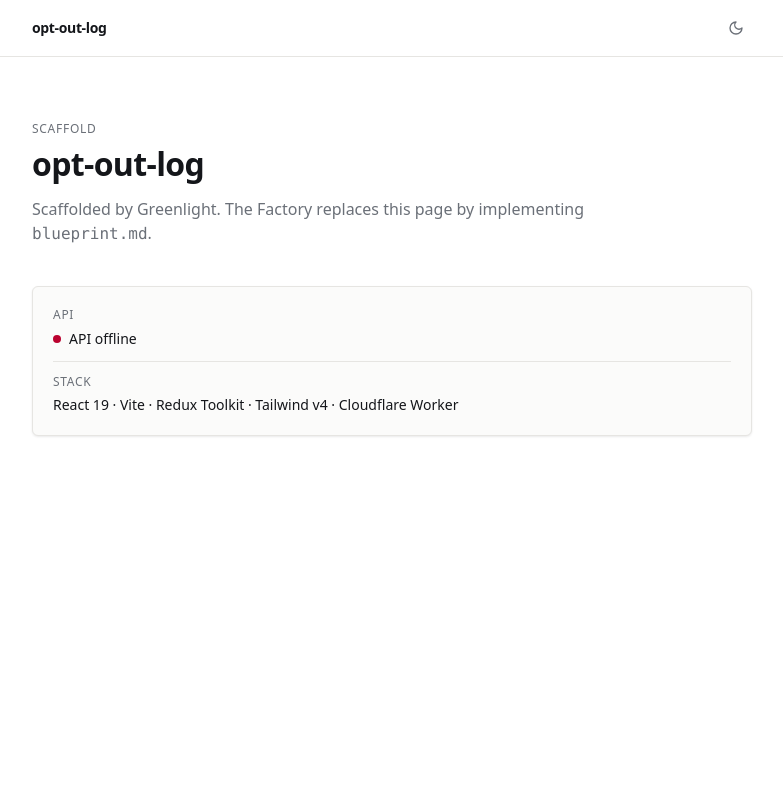
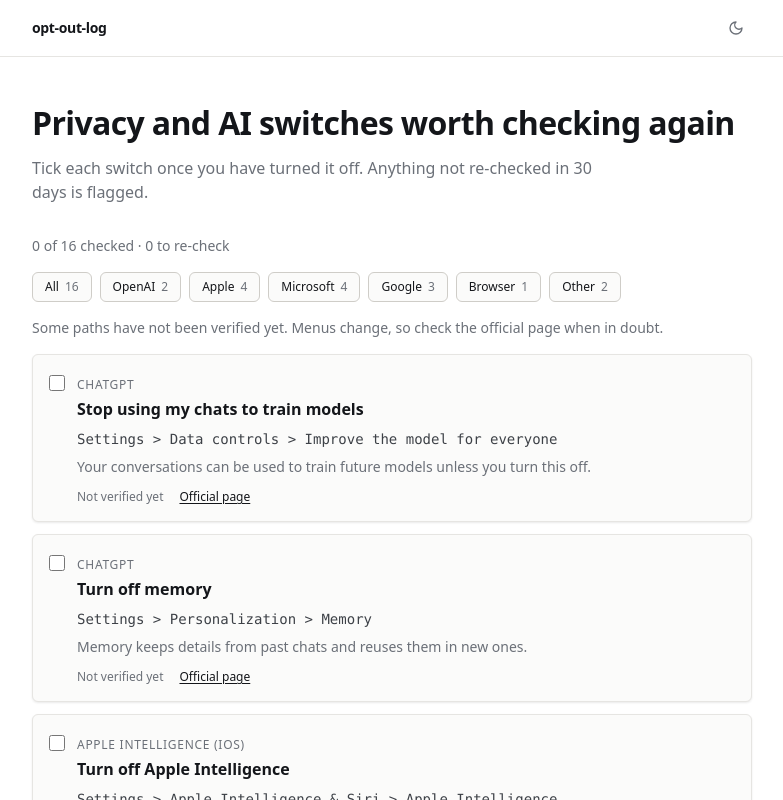
Before and after one commit to yangxdev/opt-out-log, a React (Vite) app: page / in a window 1280 px wide. Shown: the top 800 px of the page, without its empty margins (248-1031 px from the left). Built offline with nearby package versions, Linux system fonts and the light colour scheme; no server answers.

Commit message:
task 6: page shell and copy
Co-Authored-By: Claude Sonnet 5.5 <noreply@anthropic.com>

```diff
--- a/src/App.tsx
+++ b/src/App.tsx
@@ -1,6 +1,13 @@
-import { cardClass, DetailList, labelClass, ThemeToggle } from './components/ui/index.ts';
 import { SITE_NAME } from './app/site.ts';
-import { HealthBadge } from './features/health/HealthBadge.tsx';
+import { ThemeToggle } from './components/ui/index.ts';
+import { catalogue } from './features/checklist/checklistSlice.ts';
+import { ChecklistList } from './features/checklist/ChecklistList.tsx';
+import { CopyChecklistButton } from './features/checklist/CopyChecklistButton.tsx';
+import { PlatformFilter } from './features/checklist/PlatformFilter.tsx';
+import { Summary } from './features/checklist/Summary.tsx';
+
+const SUGGEST_URL = 'https://github.com/yangxdev/opt-out-log/blob/main/src/data/settings.json';
+const hasUnverified = catalogue.some((e) => e.verifiedOn === null);
 
 export default function App() {
   return (
@@ -12,25 +19,50 @@ export default function App() {
         </div>
       </header>
 
-      <main className="mx-auto max-w-3xl px-6 py-16">
-        <p className={labelClass}>Scaffold</p>
-        <h1 className="mt-2 text-display font-semibold text-ink">{SITE_NAME}</h1>
+      <main className="mx-auto max-w-3xl px-6 py-12">
+        <h1 className="text-display font-semibold text-ink">
+          Privacy and AI switches worth checking again
+        </h1>
         <p className="mt-4 max-w-xl text-base text-muted">
-          Scaffolded by Greenlight. The Factory replaces this page by implementing{' '}
-          <code>blueprint.md</code>.
+          Tick each switch once you have turned it off. Anything not re-checked in 30 days is
+          flagged.
         </p>
 
-        <section aria-label="Status" className={`${cardClass} mt-10 p-5`}>
-          <DetailList
-            items={[
-              { label: 'API', value: <HealthBadge /> },
-              {
-                label: 'Stack',
-                value: 'React 19 · Vite · Redux Toolkit · Tailwind v4 · Cloudflare Worker',
-              },
-            ]}
-          />
-        </section>
+        <div className="mt-8 flex flex-col gap-4">
+          <Summary />
+          <PlatformFilter />
+          {hasUnverified ? (
+            <p className="text-sm text-muted">
+              Some paths have not been verified yet. Menus change, so check the official page when
+              in doubt.
+            </p>
+          ) : null}
+        </div>
+
+        <div className="mt-4">
+          <ChecklistList />
+        </div>
+
+        <div className="mt-8">
+          <CopyChecklistButton />
+        </div>
+
+        <footer className="mt-16 border-t border-line pt-6 text-sm text-muted">
+          <p>
+            This lists switches only. It cannot read your settings and stores nothing outside this
+            browser.
+          </p>
+          <p className="mt-2">
+            <a
+              href={SUGGEST_URL}
+              target="_blank"
+              rel="noreferrer"
+              className="text-ink underline underline-offset-2 hover:text-brand"
+            >
+              Suggest a change
+            </a>
+          </p>
+        </footer>
       </main>
     </div>
   );
--- /dev/null
+++ b/src/features/checklist/Summary.tsx
@@ -0,0 +1,15 @@
+import { shallowEqual } from 'react-redux';
+import { useAppSelector } from '../../app/hooks.ts';
+import { selectSummary } from './checklistSlice.ts';
+
+export function Summary() {
+  const { total, checked, stale } = useAppSelector(
+    (state) => selectSummary(state, new Date()),
+    shallowEqual,
+  );
+  return (
+    <p className="tnum text-sm text-muted">
+      {checked} of {total} checked · {stale} to re-check
+    </p>
+  );
+}
```
Also changed, not shown: 1 other file (tests, documents, lock files or other folders).
